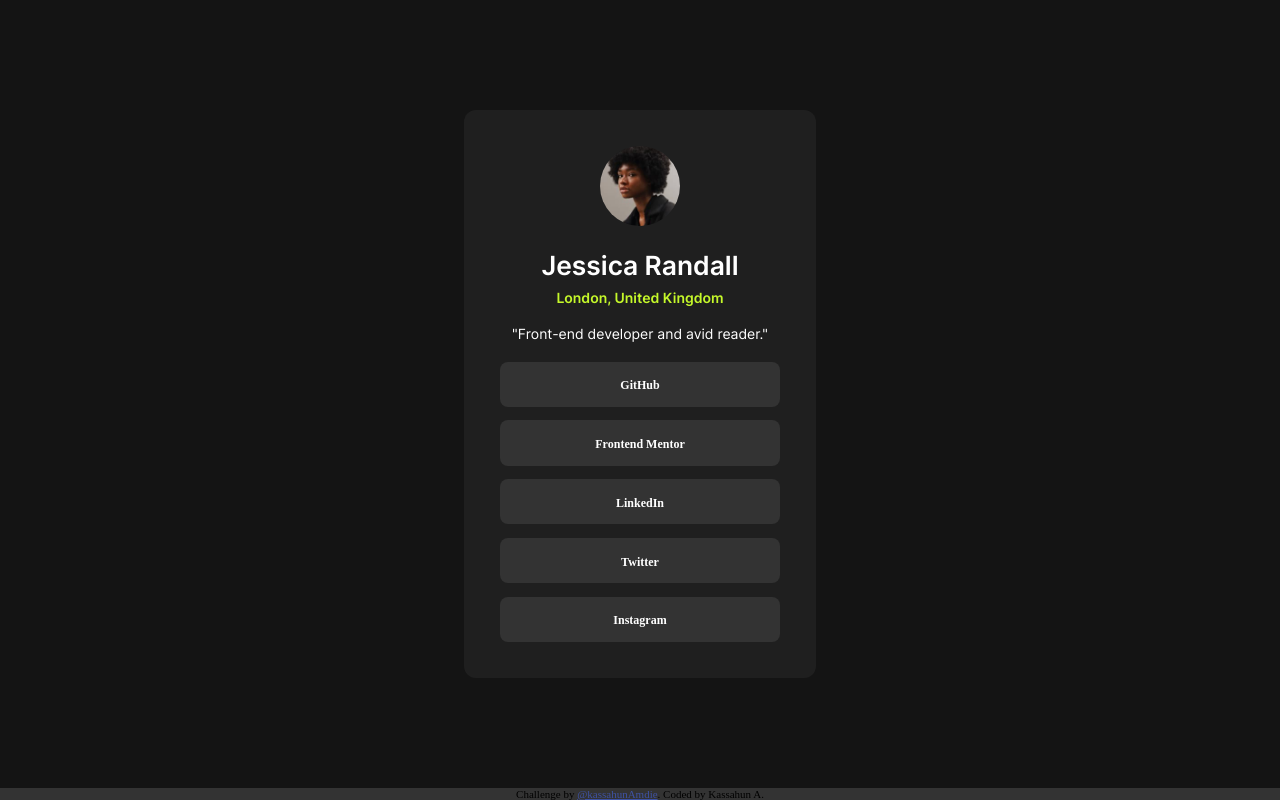
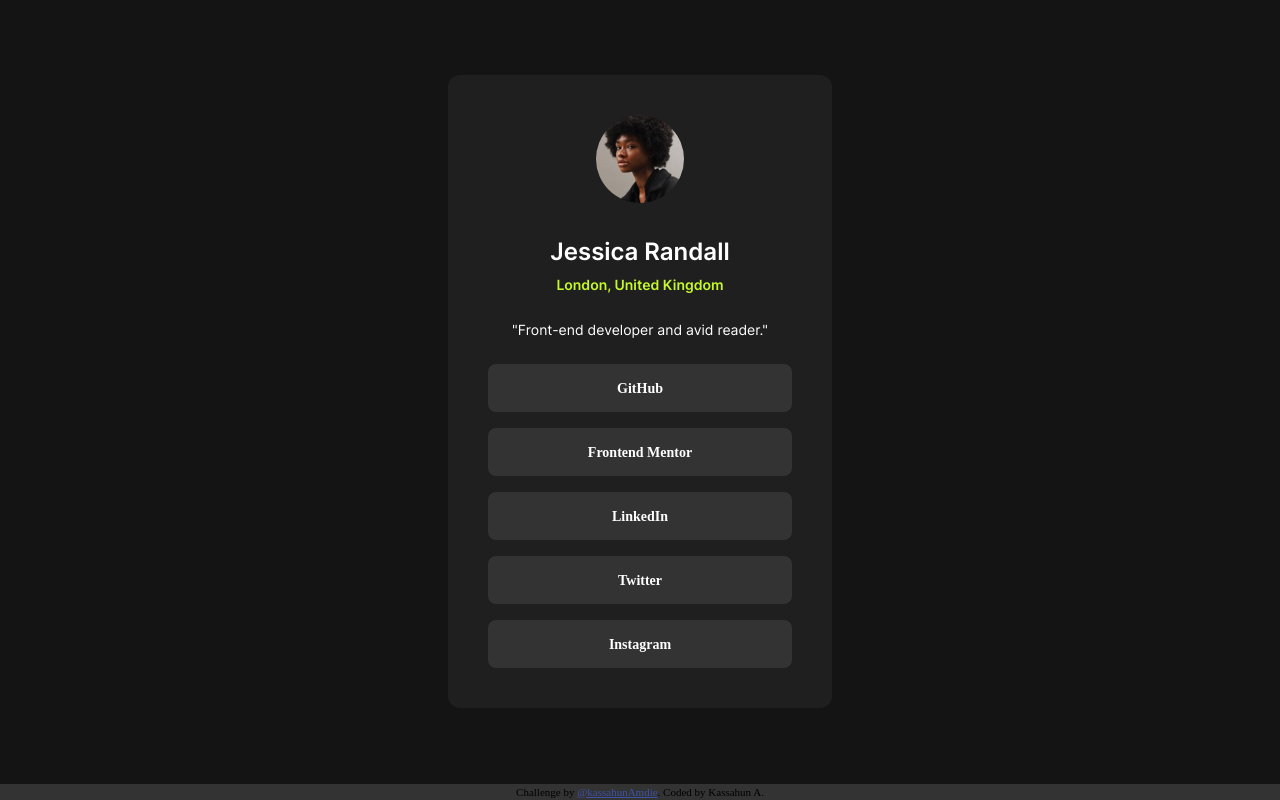
Before and after one commit to kassahunAmdie/social-links-profile-main, a plain HTML site: page index.html in a window 1280 px wide. Drawn offline with Linux system fonts and the light colour scheme.

Commit message:
tweaks to margins and padding

```diff
--- a/index.html
+++ b/index.html
@@ -20,9 +20,9 @@
     <header class="links-profile__header">
       <h1>Jessica Randall</h1>
       <p class="links-profile__location">London, United Kingdom</p>
-      <p class="links-profile__talent">"Front-end developer and avid reader."</p>
     </header>
 
+    <p class="links-profile__talent">"Front-end developer and avid reader."</p>
 
     <section class="links-profile__btn">
       <ul>
--- a/style.css
+++ b/style.css
@@ -35,6 +35,7 @@ body {
     min-height: 100vh;
     display: flex;
     flex-direction: column;
+    line-height: 1.5;
 }
 
 .links-profile {
@@ -47,18 +48,18 @@ body {
 }
 
 .links-profile__image img {
-    width: 5rem;
+    width: 5.5rem;
     border-radius: 50%;
 }
 
 .links-profile__header {
-    margin: 1.2rem 0;
+    margin: 1.5rem 0;
 }
 
 h1 {
     font-family: "Inter";
     font-weight: 600;
-    font-size: 1.65rem;
+    font-size: 1.5rem;
     color: var(--neutral-wht);
 }
 
@@ -71,20 +72,24 @@ p {
 
 .links-profile__location {
     color: var(--primary-cl);
-    margin-top: 0.5rem;
+    margin-top: 0.25rem;
     font-weight: 600;
 }
 
 .links-profile__talent {
-    margin-top: 1.2rem;
+    margin-top: 1.5rem;
+}
+
+.links-profile__btn {
+    margin-top: 1.5rem;
 }
 
 .links-profile__btn li {
     width: 100%;
-    padding: 0.85rem;
+    padding: 0.75rem;
     list-style: none;
     cursor: pointer;
-    margin-top: 0.85rem;
+    margin-top: 1rem;
     background-color: var(--neutral-gry);
     border: none;
     border-radius: 8px;
@@ -102,7 +107,7 @@ p {
     text-decoration: none;
     color: var(--neutral-wht);
     font-weight: 600;
-    font-size: 0.75rem;
+    font-size: 0.875rem;
 }
 
 .attribution {
@@ -119,7 +124,7 @@ p {
 
 @media screen and (min-width: 768px) {
     .links-profile {
-        width: 22rem;
-        padding: 36px;
+        width: 24rem;
+        padding: 40px;
     }
 }
```
Also changed, not shown: screenshot.jpg.
